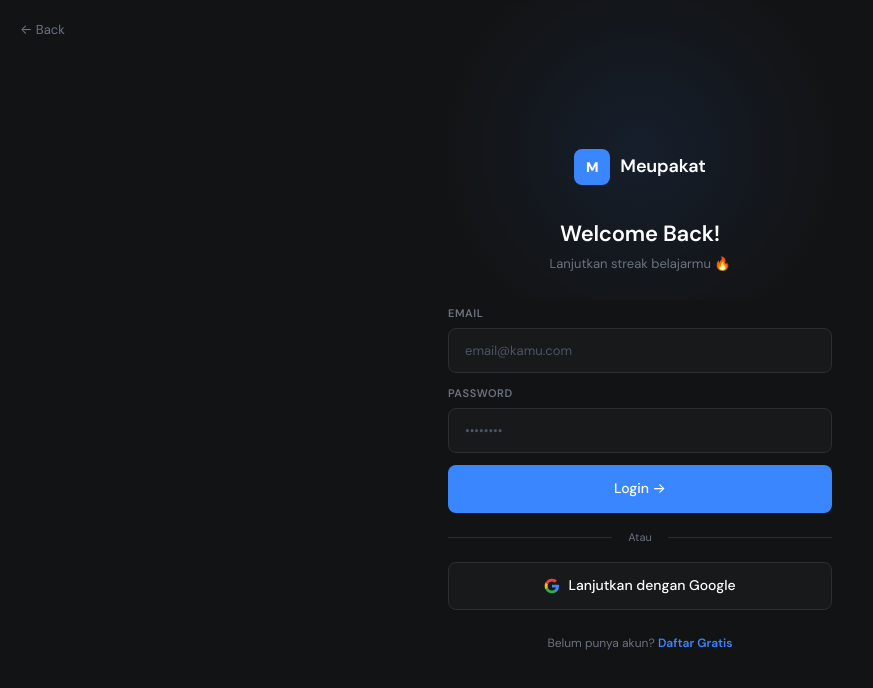
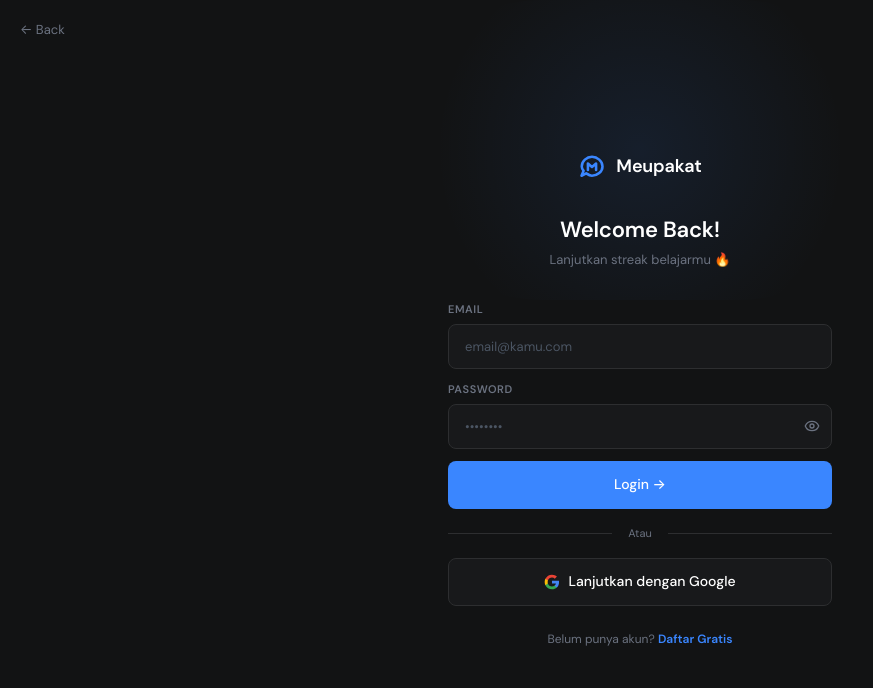
Before and after one commit to koreoxy/meupakat, a Next.js app: page /login in a window 1280 px wide. Shown: the top 688 px of the page, without its empty margins (0-873 px from the left). Built offline with nearby package versions, Linux system fonts and the light colour scheme; no server answers.

Commit message:
fix : icon logo and visible button pw

```diff
--- a/src/app/dashboard/layout.tsx
+++ b/src/app/dashboard/layout.tsx
@@ -10,6 +10,7 @@
 import { cn } from '@/lib/utils/cn';
 import LevelUpModal from '@/components/features/LevelUpModal';
 import ConfettiCelebration from '@/components/ui/ConfettiCelebration';
+import MeupakatLogo from '@/components/ui/MeupakatLogo';
 
 const NAV_ITEMS = [
   { href: '/dashboard', label: 'Home', icon: HomeIcon, id: 'nav-home' },
@@ -47,9 +48,7 @@
       >
         {/* Brand */}
         <div className="flex items-center gap-3 px-4 h-16 border-b border-[var(--color-hairline)] shrink-0">
-          <div className="w-8 h-8 rounded-[var(--radius-sm)] bg-[var(--color-primary)] flex items-center justify-center text-[var(--color-on-primary)] font-black text-sm shrink-0">
-            M
-          </div>
+          <MeupakatLogo size={28} />
           <span className="text-[15px] font-semibold text-[var(--color-ink)] tracking-[-0.01em]">
             Meupakat
           </span>
@@ -111,9 +110,7 @@
         <header className="h-16 border-b border-[var(--color-hairline)] px-6 flex items-center justify-between shrink-0 bg-[var(--color-canvas)]">
           {/* Mobile brand */}
           <div className="flex items-center gap-2 md:hidden">
-            <div className="w-7 h-7 rounded-[var(--radius-xs)] bg-[var(--color-primary)] flex items-center justify-center text-white font-black text-xs">
-              M
-            </div>
+            <MeupakatLogo size={24} />
             <span className="text-[15px] font-semibold text-[var(--color-ink)]">Meupakat</span>
           </div>
           {/* Page title slot — hidden mobile */}
--- a/src/app/login/page.tsx
+++ b/src/app/login/page.tsx
@@ -7,6 +7,8 @@
 import { useAppStore } from '@/hooks/useAppStore';
 import Button from '@/components/ui/Button';
 import { loginWithEmail, loginWithGoogle } from '@/app/actions/auth';
+import MeupakatLogo from '@/components/ui/MeupakatLogo';
+import { Eye, EyeOff } from 'lucide-react';
 
 export default function LoginPage() {
   const router = useRouter();
@@ -14,6 +16,7 @@
 
   const [email,     setEmail]     = useState('');
   const [password,  setPassword]  = useState('');
+  const [showPassword, setShowPassword] = useState(false);
   const [isLoading, setIsLoading] = useState(false);
   const [error,     setError]     = useState('');
 
@@ -70,9 +73,7 @@
 
         {/* Logo */}
         <div className="flex items-center gap-2.5 justify-center mb-8">
-          <div className="w-9 h-9 rounded-[var(--radius-sm)] bg-[var(--color-primary)] flex items-center justify-center font-black text-sm text-white shrink-0">
-            M
-          </div>
+          <MeupakatLogo size={28} />
           <span className="text-[18px] font-semibold text-[var(--color-ink)] tracking-[-0.01em]">
             Meupakat
           </span>
@@ -113,15 +114,24 @@
             >
               Password
             </label>
+            <div className="relative">
               <input
                 id="login-password"
-              type="password"
+                type={showPassword ? 'text' : 'password'}
                 autoComplete="current-password"
                 placeholder="••••••••"
                 value={password}
                 onChange={(e) => setPassword(e.target.value)}
-              className="w-full px-4 py-3 rounded-[var(--radius-sm)] bg-[var(--color-surface-card)] border border-[var(--color-hairline)] text-[var(--color-ink)] placeholder:text-[var(--color-ink-disabled)] text-[13px] focus:outline-none focus:border-[var(--color-primary)] focus:ring-1 focus:ring-[var(--color-primary)] transition-all"
+                className="w-full pl-4 pr-10 py-3 rounded-[var(--radius-sm)] bg-[var(--color-surface-card)] border border-[var(--color-hairline)] text-[var(--color-ink)] placeholder:text-[var(--color-ink-disabled)] text-[13px] focus:outline-none focus:border-[var(--color-primary)] focus:ring-1 focus:ring-[var(--color-primary)] transition-all"
               />
+              <button
+                type="button"
+                onClick={() => setShowPassword(!showPassword)}
+                className="absolute right-3 top-1/2 -translate-y-1/2 text-[var(--color-ink-muted)] hover:text-[var(--color-ink)] transition-colors focus:outline-none flex items-center justify-center"
+              >
+                {showPassword ? <EyeOff size={16} /> : <Eye size={16} />}
+              </button>
+            </div>
           </div>
 
           {error && (
--- a/src/app/register/page.tsx
+++ b/src/app/register/page.tsx
@@ -8,6 +8,8 @@
 import Button from '@/components/ui/Button';
 import type { UserLevel } from '@/types';
 import { registerWithEmail, loginWithGoogle } from '@/app/actions/auth';
+import MeupakatLogo from '@/components/ui/MeupakatLogo';
+import { Eye, EyeOff } from 'lucide-react';
 
 const LEVELS: { value: UserLevel; label: string; desc: string; emoji: string; color: string }[] = [
   { value: 'beginner',     label: 'Beginner',     desc: 'Percakapan sehari-hari & perkenalan dasar', emoji: '🌱', color: '#10b981' },
@@ -23,6 +25,7 @@
   const [fullName,       setFullName]       = useState('');
   const [email,          setEmail]          = useState('');
   const [password,       setPassword]       = useState('');
+  const [showPassword,   setShowPassword]   = useState(false);
   const [selectedLevel,  setSelectedLevel]  = useState<UserLevel>('beginner');
   const [isLoading,      setIsLoading]      = useState(false);
   const [error,          setError]          = useState('');
@@ -132,9 +135,7 @@
 
         {/* Logo */}
         <div className="flex items-center gap-2.5 justify-center mb-8">
-          <div className="w-9 h-9 rounded-[var(--radius-sm)] bg-[var(--color-primary)] flex items-center justify-center font-black text-sm text-white shrink-0">
-            M
-          </div>
+          <MeupakatLogo size={28} />
           <span className="text-[18px] font-semibold text-[var(--color-ink)] tracking-[-0.01em]">
             Meupakat
           </span>
@@ -187,15 +188,24 @@
               </div>
               <div>
                 <label htmlFor="password" className={labelCls}>Password</label>
+                <div className="relative">
                   <input
                     id="password"
-                  type="password"
+                    type={showPassword ? 'text' : 'password'}
                     autoComplete="new-password"
                     placeholder="Minimal 6 karakter"
                     value={password}
                     onChange={(e) => setPassword(e.target.value)}
-                  className={inputCls}
+                    className="w-full pl-4 pr-10 py-3 rounded-[var(--radius-sm)] bg-[var(--color-surface-card)] border border-[var(--color-hairline)] text-[var(--color-ink)] placeholder:text-[var(--color-ink-disabled)] text-[13px] focus:outline-none focus:border-[var(--color-primary)] focus:ring-1 focus:ring-[var(--color-primary)] transition-all"
                   />
+                  <button
+                    type="button"
+                    onClick={() => setShowPassword(!showPassword)}
+                    className="absolute right-3 top-1/2 -translate-y-1/2 text-[var(--color-ink-muted)] hover:text-[var(--color-ink)] transition-colors focus:outline-none flex items-center justify-center"
+                  >
+                    {showPassword ? <EyeOff size={16} /> : <Eye size={16} />}
+                  </button>
+                </div>
               </div>
 
               {error && (
--- /dev/null
+++ b/src/components/ui/MeupakatLogo.tsx
@@ -0,0 +1,30 @@
+import React from 'react';
+
+interface MeupakatLogoProps {
+  className?: string;
+  size?: number;
+  strokeWidth?: number;
+}
+
+export default function MeupakatLogo({
+  className = 'text-[var(--color-primary)]',
+  size = 28,
+  strokeWidth = 2.2,
+}: MeupakatLogoProps) {
+  return (
+    <svg
+      viewBox="0 0 24 24"
+      width={size}
+      height={size}
+      fill="none"
+      stroke="currentColor"
+      strokeWidth={strokeWidth}
+      strokeLinecap="round"
+      strokeLinejoin="round"
+      className={className}
+    >
+      <path d="M21 11.5c0 4.5-4.5 8-9 8c-1.8 0-3.5-1-5-2L3 19.5l1.8-4.2C3.8 14 3.2 12.5 3.2 11.5c0-4.5 4.3-8.3 8.8-8.3c4.5 0 9 3.8 9 8.3z" />
+      <path d="M8.5 14.5V9l3.5 3l3.5-3v5.5" />
+    </svg>
+  );
+}
```
Lines whose indentation alone changed are shown as unchanged.
